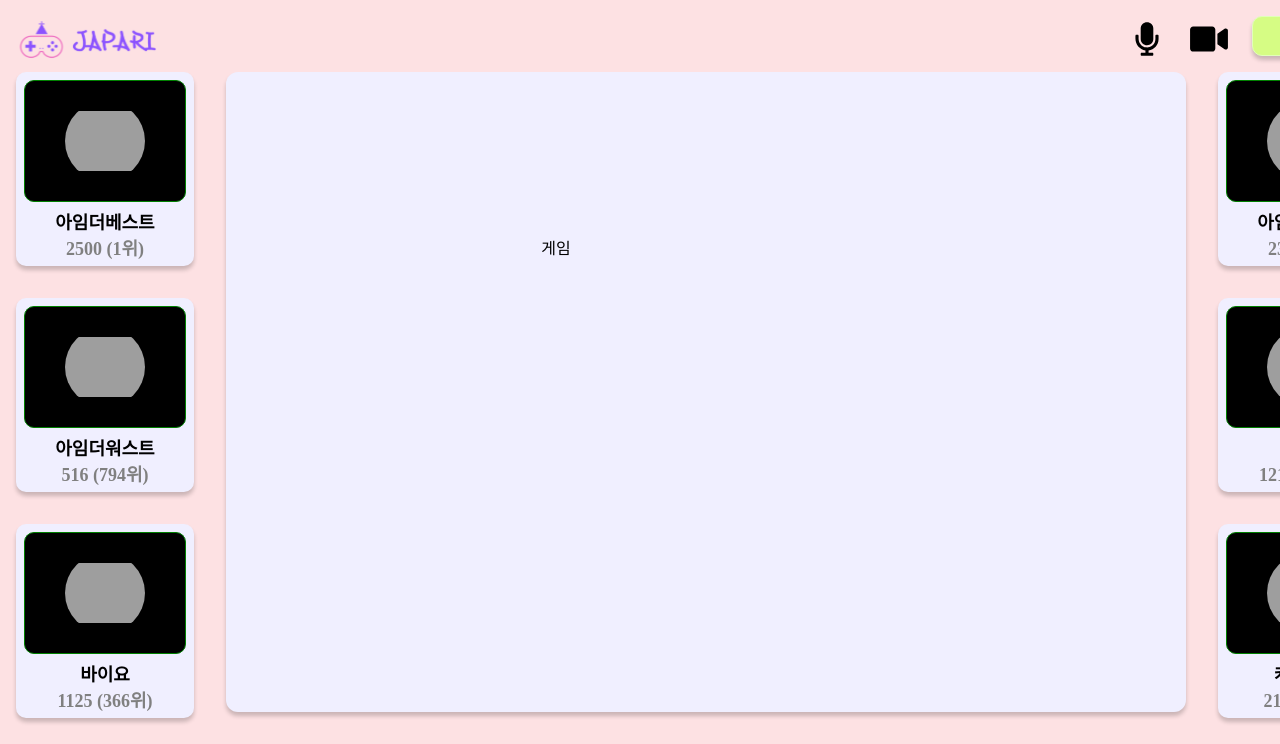
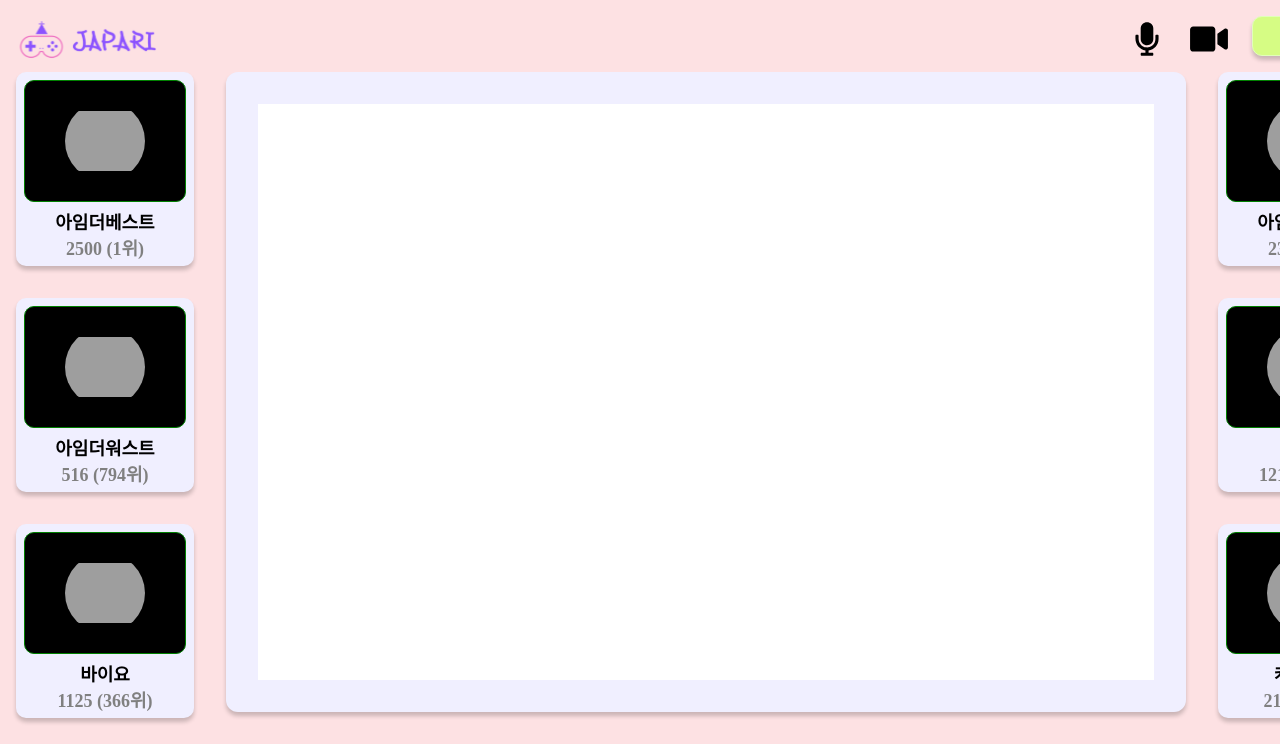
Before and after one commit to boostcampwm-2022/web36-Japari, a React (Create React App) app in the folder client/: page /playing/1 in a window 1280 px wide. Shown: the top 744 px of the page. Built offline with nearby package versions, Linux system fonts and the light colour scheme; no server answers; grey boxes are pictures that could not be loaded; a web font is replaced by a local one.

Commit message:
feat: 🎸 game 컴포넌트 타입 추가
✅ Closes: #87

```diff
--- /dev/null
+++ b/client/src/@types/enum.d.ts
@@ -0,0 +1 @@
+declare module "@enum" {}
--- a/client/src/components/canvas/index.tsx
+++ b/client/src/components/Game/CatchMind/index.tsx
@@ -1,12 +1,9 @@
 import React, { useRef } from "react";
+import * as style from "./styles";
 
-export default function Canvas() {
+export default function CatchMind() {
   const canvasRef = useRef<HTMLCanvasElement>(null);
   const canvas = canvasRef.current as HTMLCanvasElement;
 
-  return (
-    <>
-      <canvas ref={canvasRef} />
-    </>
-  );
+  return <canvas css={style.canvasStyle} />;
 }
--- /dev/null
+++ b/client/src/components/Game/CatchMind/styles.ts
@@ -0,0 +1,7 @@
+import { css } from "@emotion/react";
+
+export const canvasStyle = css`
+  background-color: white;
+  width: 100%;
+  height: 100%;
+`;
--- /dev/null
+++ b/client/src/components/Game/index.tsx
@@ -0,0 +1,19 @@
+/** @jsxImportSource @emotion/react */
+import { GameName } from "../../constants/enum";
+import React from "react";
+import CatchMind from "./CatchMind";
+
+interface GameProps {
+  gameId: number;
+}
+
+export default function Game({ gameId }: GameProps) {
+  switch (gameId) {
+    case GameName.CATCH_MIND:
+      return <CatchMind />;
+    // case GameName.BATTLE_SHIP:
+    // return <BattleShip />;
+    default:
+      return <></>;
+  }
+}
--- /dev/null
+++ b/client/src/constants/enum.ts
@@ -0,0 +1,4 @@
+export enum GameName {
+  CATCH_MIND = 1,
+  BATTLE_SHIP = 2,
+}
--- a/client/src/pages/playing/index.tsx
+++ b/client/src/pages/playing/index.tsx
@@ -5,7 +5,7 @@ import { Page } from "../../components/Page";
 import { camList } from "../dummy";
 import InGameCamList from "../../components/InGameCamList";
 import Chatting from "../../components/Chatting";
-import Canvas from "../../components/canvas";
+import Game from "../../components/Game";
 
 const PlayingPage: React.FC = () => {
   // user 정보 로직
@@ -18,8 +18,7 @@ const PlayingPage: React.FC = () => {
         <InGameCamList camList={camsLeft} />
         <div css={style.GameAndChatContainerStyle}>
           <div css={style.GameContainerStyle}>
-            게임
-            <Canvas />
+            <Game gameId={1} />
           </div>
           <Chatting />
         </div>
```
